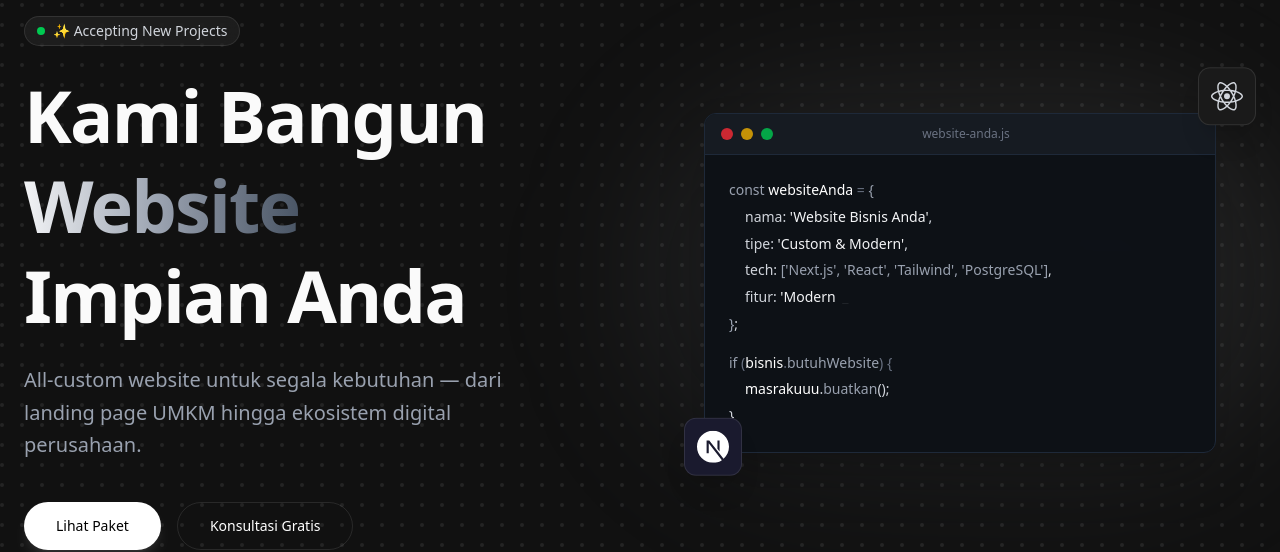
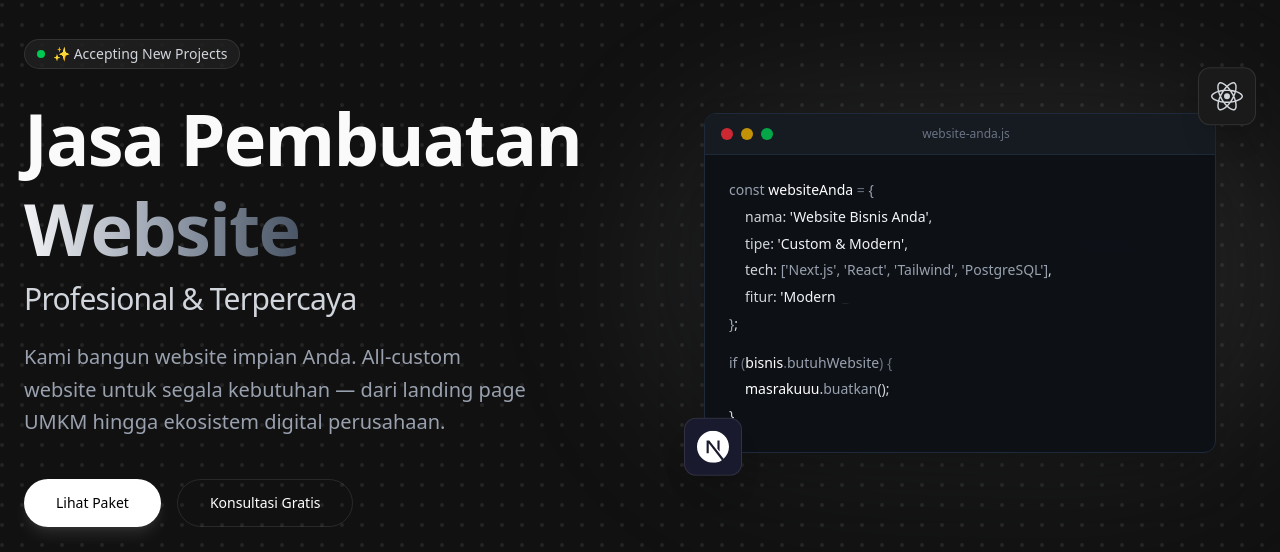
Before and after one commit to masraku/marketing-raku, a Next.js app: page / in a window 1280 px wide. Shown: the part 157-709 px from the top of the page. Built offline with nearby package versions, Linux system fonts and the light colour scheme; no server answers; the database is empty.

Commit message:
optimasi SEO

```diff
--- a/app/layout.js
+++ b/app/layout.js
@@ -2,6 +2,7 @@ import { Geist, Geist_Mono } from 'next/font/google'
 import './globals.css'
 import Providers from '@/components/Providers'
 import PublicShell from '@/components/PublicShell'
+import StructuredData from '@/components/StructuredData'
 import { Analytics } from '@vercel/analytics/next'
 
 const geistSans = Geist({
@@ -18,29 +19,33 @@ const baseUrl = process.env.NEXT_PUBLIC_BASE_URL || 'http://localhost:3000'
 
 export const metadata = {
   metadataBase: new URL(baseUrl),
-  title: 'Jasa Bikin Website UMKM & Bisnis | Profesional & Terjangkau', description:
-    'Jasa bikin website untuk UMKM dan bisnis lokal. Desain profesional, mobile-friendly, cepat online, tanpa ribet. Konsultasi gratis sekarang.',
+  title: 'Jasa Pembuatan Website Profesional & Terpercaya | Rakuuu',
+  description:
+    'Jasa pembuatan website profesional untuk UMKM dan Perusahaan. Bikin web company profile, toko online, web custom dengan SEO gratis. Proses cepat & terjangkau.',
   keywords: [
+    'Jasa Pembuatan Website',
     'Jasa Buat Website',
-    'Jasa Pembuatan Website',
-    'Web Developer Indonesia',
-    'Landing Page UMKM',
-    'Company Profile',
-    'Web Application',
+    'Bikin Website Murah',
+    'Jasa Web Developer Indonesia',
+    'Jasa Pembuatan Web Company Profile',
+    'Jasa Pembuatan Toko Online',
+    'Jasa Buat Website UMKM',
+    'Jasa Web Design Jakarta',
+    'Jasa Pembuatan Website Profesional',
     'Rakuuu',
   ],
   authors: [{ name: 'Rakuuu' }],
   openGraph: {
-    title: 'Jasa Buat Website by Rakuuu',
-    description: 'Website profesional untuk segala kebutuhan bisnis Anda.',
+    title: 'Jasa Pembuatan Website Profesional & Terpercaya | Rakuuu',
+    description: 'Bikin website cepat, modern, dan SEO-friendly untuk bisnis Anda.',
     type: 'website',
     locale: 'id_ID',
     url: baseUrl,
   },
   twitter: {
     card: 'summary_large_image',
-    title: 'Jasa Buat Website by Rakuuu',
-    description: 'Website profesional untuk segala kebutuhan bisnis Anda.',
+    title: 'Jasa Pembuatan Website Profesional & Terpercaya | Rakuuu',
+    description: 'Bikin website cepat, modern, dan SEO-friendly untuk bisnis Anda.',
   },
 }
 
@@ -50,6 +55,7 @@ export default function RootLayout({ children }) {
       <body
         className={`${geistSans.variable} ${geistMono.variable} text-white antialiased selection:bg-white/30 selection:text-white`}
       >
+        <StructuredData />
         <Providers>
           <PublicShell>{children}</PublicShell>
         </Providers>
--- a/app/pricing/page.jsx
+++ b/app/pricing/page.jsx
@@ -1,26 +1,27 @@
 import PricingSection from "@/components/sections/PricingSection";
 
 export const metadata = {
-  title: "Paket Harga — Jasa Buat Website by Rakuuu",
+  title: "Harga Jasa Pembuatan Website | Mulai Dari Rp2 Juta",
   description:
-    "Paket layanan pembuatan website untuk UMKM. Mulai dari Rp2 juta. Termasuk hosting, domain, dan maintenance.",
+    "Paket harga pembuatan website profesional untuk UMKM & Perusahaan. Mulai dari Rp2 juta, sudah termasuk hosting, domain, SSL, dan maintenance bulanan.",
   keywords: [
-    "harga jasa buat website",
+    "harga jasa pembuatan website",
+    "biaya buat website",
+    "harga bikin website company profile",
     "paket website murah",
-    "harga landing page",
-    "biaya buat website",
-    "jasa website UMKM",
+    "jasa web murah berkualitas",
+    "harga jasa web developer",
   ],
   openGraph: {
-    title: "Paket Harga — Jasa Buat Website by Rakuuu",
+    title: "Harga Jasa Pembuatan Website | Mulai Dari Rp2 Juta",
     description:
-      "Mulai dari Rp2 juta. Termasuk hosting, domain, dan maintenance.",
+      "Mulai dari Rp2 juta. Termasuk hosting, domain, SSL, dan maintenance.",
   },
   twitter: {
     card: "summary_large_image",
-    title: "Paket Harga — Jasa Buat Website by Rakuuu",
+    title: "Harga Jasa Pembuatan Website | Mulai Dari Rp2 Juta",
     description:
-      "Mulai dari Rp2 juta. Termasuk hosting, domain, dan maintenance.",
+      "Mulai dari Rp2 juta. Termasuk hosting, domain, SSL, dan maintenance.",
   },
 };
 
--- a/app/services/page.jsx
+++ b/app/services/page.jsx
@@ -1,27 +1,27 @@
 import ServicesSection from "@/components/sections/ServicesSection";
 
 export const metadata = {
-  title: "Layanan jasa bikin website by Rakuuu",
+  title: "Layanan Jasa Pembuatan Website by Rakuuu",
   description:
-    "Layanan pembuatan website profesional: Landing Page, Company Profile, Web Application, E-Commerce, dan Ekosistem Digital.",
+    "Layanan jasa pembuatan website profesional: Bikin web Landing Page, Company Profile, Web Application Custom, dan Web E-Commerce Toko Online.",
   keywords: [
-    "jasa buat website",
-    "landing page UMKM",
-    "company profile",
-    "web application",
-    "e-commerce",
-    "web developer Indonesia",
+    "layanan pembuatan website",
+    "jasa bikin web landing page",
+    "jasa pembuatan company profile",
+    "jasa web application custom",
+    "jasa bikin website toko online e-commerce",
+    "jasa web developer profesional",
   ],
   openGraph: {
-    title: "Layanan — Jasa Buat Website by Rakuuu",
+    title: "Layanan Jasa Pembuatan Website by Rakuuu",
     description:
-      "Landing Page, Company Profile, Web App, E-Commerce — semua custom dan profesional.",
+      "Bikin Landing Page, Company Profile, Web App custom impian Anda bersama Rakuuu.",
   },
   twitter: {
     card: "summary_large_image",
-    title: "Layanan — Jasa Buat Website by Rakuuu",
+    title: "Layanan Jasa Pembuatan Website by Rakuuu",
     description:
-      "Landing Page, Company Profile, Web App, E-Commerce — semua custom dan profesional.",
+      "Bikin Landing Page, Company Profile, Web App custom impian Anda bersama Rakuuu.",
   },
 };
 
--- a/components/Hero.jsx
+++ b/components/Hero.jsx
@@ -164,18 +164,20 @@ export default function Hero() {
             </span>
           </motion.div>
 
-          <h1 className="text-5xl md:text-7xl font-bold font-sans tracking-tight mb-6 leading-tight">
-            Kami Bangun{" "}
+          <h1 className="text-5xl md:text-7xl font-bold font-sans tracking-tight mb-2 leading-tight">
+            Jasa Pembuatan{" "}
             <span className="text-transparent bg-clip-text bg-gradient-to-r from-gray-100 via-gray-400 to-gray-600">
               Website
-            </span>{" "}
-            <br />
-            Impian Anda
+            </span>
           </h1>
+          <h2 className="text-2xl md:text-3xl font-medium text-gray-300 tracking-tight mb-6">
+            Profesional & Terpercaya
+          </h2>
 
           <p className="text-gray-400 text-lg md:text-xl leading-relaxed max-w-lg mb-10 mx-auto lg:mx-0">
-            All-custom website untuk segala kebutuhan — dari landing page UMKM
-            hingga ekosistem digital perusahaan.
+            Kami bangun website impian Anda. All-custom website untuk segala
+            kebutuhan — dari landing page UMKM hingga ekosistem digital
+            perusahaan.
           </p>
 
           <div className="flex flex-wrap gap-4 justify-center lg:justify-start">
--- /dev/null
+++ b/components/StructuredData.jsx
@@ -0,0 +1,35 @@
+export default function StructuredData() {
+  const jsonLd = {
+    "@context": "https://schema.org",
+    "@type": "ProfessionalService",
+    name: "Rakuuu - Jasa Pembuatan Website Profesional",
+    image: "https://rakubuatwebsite.masraku.dev/opengraph-image",
+    url: "https://rakubuatwebsite.masraku.dev",
+    telephone: "+6282146150660",
+    priceRange: "Rp2.000.000 - Rp15.000.000",
+    address: {
+      "@type": "PostalAddress",
+      addressLocality: "Jakarta",
+      addressRegion: "Jakarta Raya",
+      addressCountry: "ID",
+    },
+    description:
+      "Jasa pembuatan website profesional untuk UMKM dan Perusahaan. Bikin web company profile, toko online, web custom dengan SEO gratis.",
+    sameAs: ["https://wa.me/6282146150660"],
+    offers: {
+      "@type": "Offer",
+      url: "https://rakubuatwebsite.masraku.dev/pricing",
+      priceCurrency: "IDR",
+      price: "2000000",
+      availability: "https://schema.org/InStock",
+      itemCondition: "https://schema.org/NewCondition",
+    },
+  };
+
+  return (
+    <script
+      type="application/ld+json"
+      dangerouslySetInnerHTML={{ __html: JSON.stringify(jsonLd) }}
+    />
+  );
+}
--- a/components/sections/ContactSection.jsx
+++ b/components/sections/ContactSection.jsx
@@ -17,7 +17,7 @@ export default function ContactSection() {
         className="text-center"
       >
         <h2 className="text-4xl md:text-5xl font-bold mb-6 bg-clip-text text-transparent bg-gradient-to-r from-gray-100 via-gray-400 to-gray-600">
-          Siap Mulai Project?
+          Siap Mulai Project Pembuatan Website?
         </h2>
         <p className="text-gray-400 text-lg max-w-2xl mx-auto mb-12">
           Konsultasi gratis! Ceritakan kebutuhan bisnis Anda dan kami akan bantu
```
